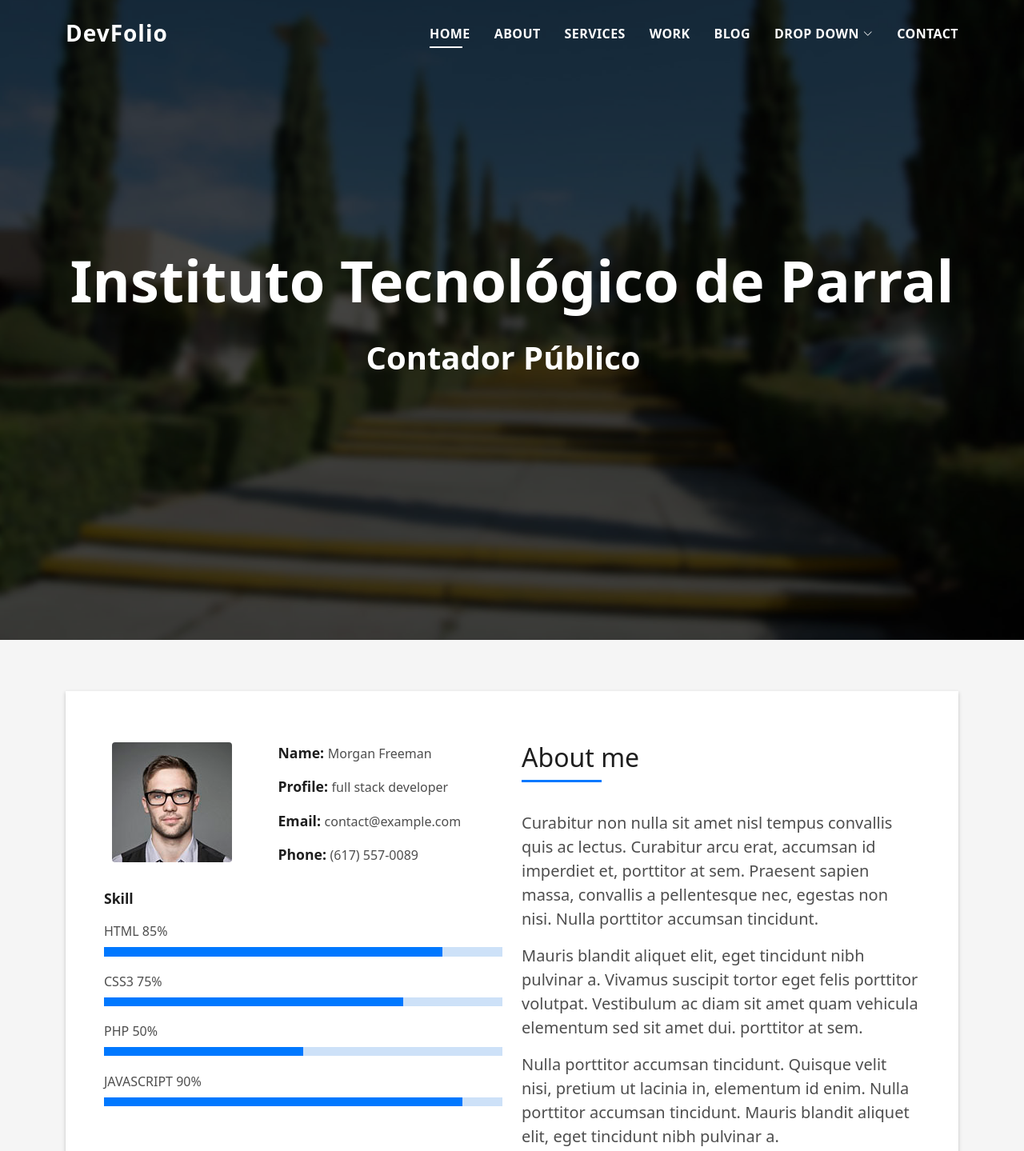
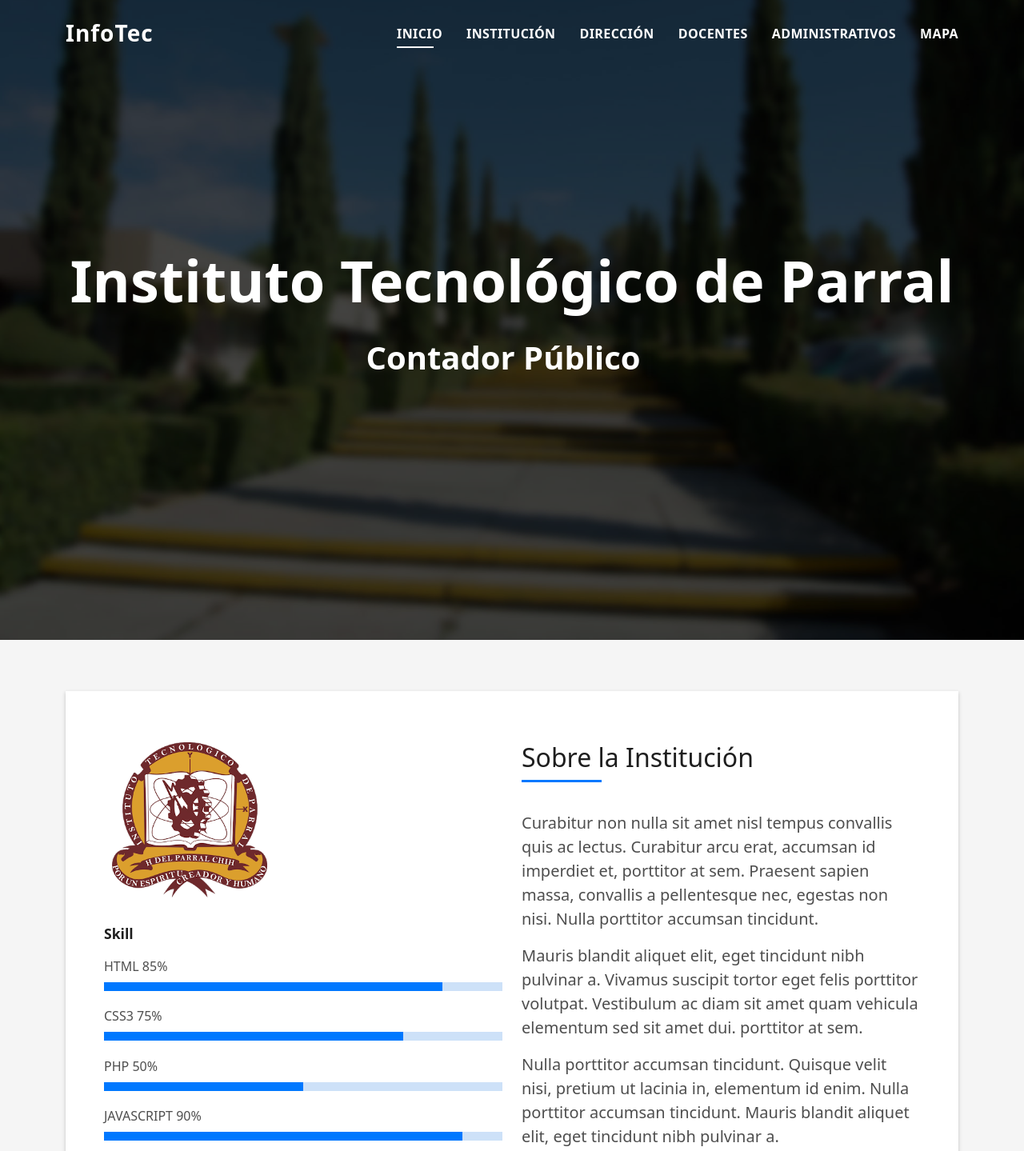
Before and after one commit to VictorHCH/Sistema-Tec, a plain HTML site: page DevFolio/index.html in a window 1280 px wide. Shown: the top 1439 px of the page at 80% size. Drawn offline with Linux system fonts and the light colour scheme.

Commit message:
Unas cuantas cosas mas

```diff
--- a/DevFolio/index.html
+++ b/DevFolio/index.html
@@ -5,7 +5,7 @@
   <meta charset="utf-8">
   <meta content="width=device-width, initial-scale=1.0" name="viewport">
 
-  <title>DevFolio Bootstrap Portfolio Template - Index</title>
+  <title>InfoTec. Inicio</title>
   <meta content="" name="description">
   <meta content="" name="keywords">
 
@@ -36,18 +36,18 @@
   <header id="header" class="fixed-top">
     <div class="container d-flex align-items-center justify-content-between">
 
-      <h1 class="logo"><a href="index.html">DevFolio</a></h1>
+      <h1 class="logo"><a href="index.html">InfoTec</a></h1>
       <!-- Uncomment below if you prefer to use an image logo -->
       <!-- <a href="index.html" class="logo"><img src="assets/img/logo.png" alt="" class="img-fluid"></a>-->
 
       <nav id="navbar" class="navbar">
         <ul>
-          <li><a class="nav-link scrollto active" href="#hero">Home</a></li>
-          <li><a class="nav-link scrollto" href="#about">About</a></li>
-          <li><a class="nav-link scrollto" href="#services">Services</a></li>
-          <li><a class="nav-link scrollto " href="#work">Work</a></li>
-          <li><a class="nav-link scrollto " href="#blog">Blog</a></li>
-          <li class="dropdown"><a href="#"><span>Drop Down</span> <i class="bi bi-chevron-down"></i></a>
+          <li><a class="nav-link scrollto active" href="#hero">Inicio</a></li>
+          <li><a class="nav-link scrollto" href="#about">Institución</a></li>
+          <li><a class="nav-link scrollto" href="#services">Dirección</a></li>
+          <li><a class="nav-link scrollto " href="#work">Docentes</a></li>
+          <li><a class="nav-link scrollto " href="#blog">Administrativos</a></li>
+          <!-- <li class="dropdown"><a href="#"><span>Drop Down</span> <i class="bi bi-chevron-down"></i></a>
             <ul>
               <li><a href="#">Drop Down 1</a></li>
               <li class="dropdown"><a href="#"><span>Deep Drop Down</span> <i class="bi bi-chevron-right"></i></a>
@@ -63,8 +63,8 @@
               <li><a href="#">Drop Down 3</a></li>
               <li><a href="#">Drop Down 4</a></li>
             </ul>
-          </li>
-          <li><a class="nav-link scrollto" href="#contact">Contact</a></li>
+          </li> -->
+          <li><a class="nav-link scrollto" href="#contact">Mapa</a></li>
         </ul>
         <i class="bi bi-list mobile-nav-toggle"></i>
       </nav><!-- .navbar -->
@@ -100,17 +100,17 @@
                   <div class="row">
                     <div class="col-sm-6 col-md-5">
                       <div class="about-img">
-                        <img src="assets/img/testimonial-2.jpg" class="img-fluid rounded b-shadow-a" alt="">
+                        <img src="assets/img/logo.png" class="img-fluid rounded b-shadow-a" alt="">
                       </div>
                     </div>
-                    <div class="col-sm-6 col-md-7">
+                    <!-- <div class="col-sm-6 col-md-7">
                       <div class="about-info">
                         <p><span class="title-s">Name: </span> <span>Morgan Freeman</span></p>
                         <p><span class="title-s">Profile: </span> <span>full stack developer</span></p>
                         <p><span class="title-s">Email: </span> <span>contact@example.com</span></p>
                         <p><span class="title-s">Phone: </span> <span>(617) 557-0089</span></p>
                       </div>
-                    </div>
+                    </div> -->
                   </div>
                   <div class="skill-mf">
                     <p class="title-s">Skill</p>
@@ -136,7 +136,7 @@
                   <div class="about-me pt-4 pt-md-0">
                     <div class="title-box-2">
                       <h5 class="title-left">
-                        About me
+                        Sobre la Institución
                       </h5>
                     </div>
                     <p class="lead">
```
Also changed, not shown: DevFolio/assets/img/logo.png (added), 2 other files.
